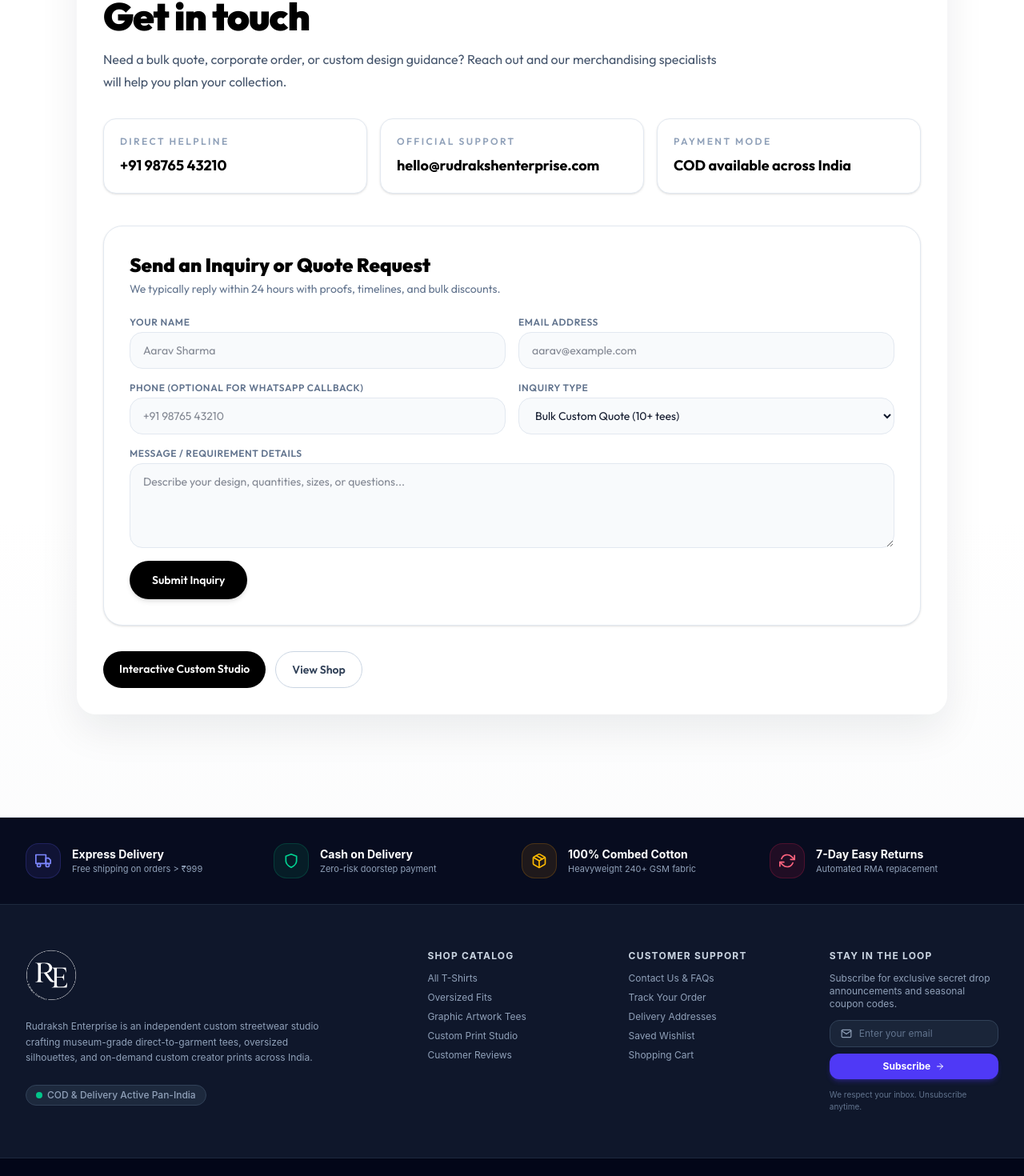
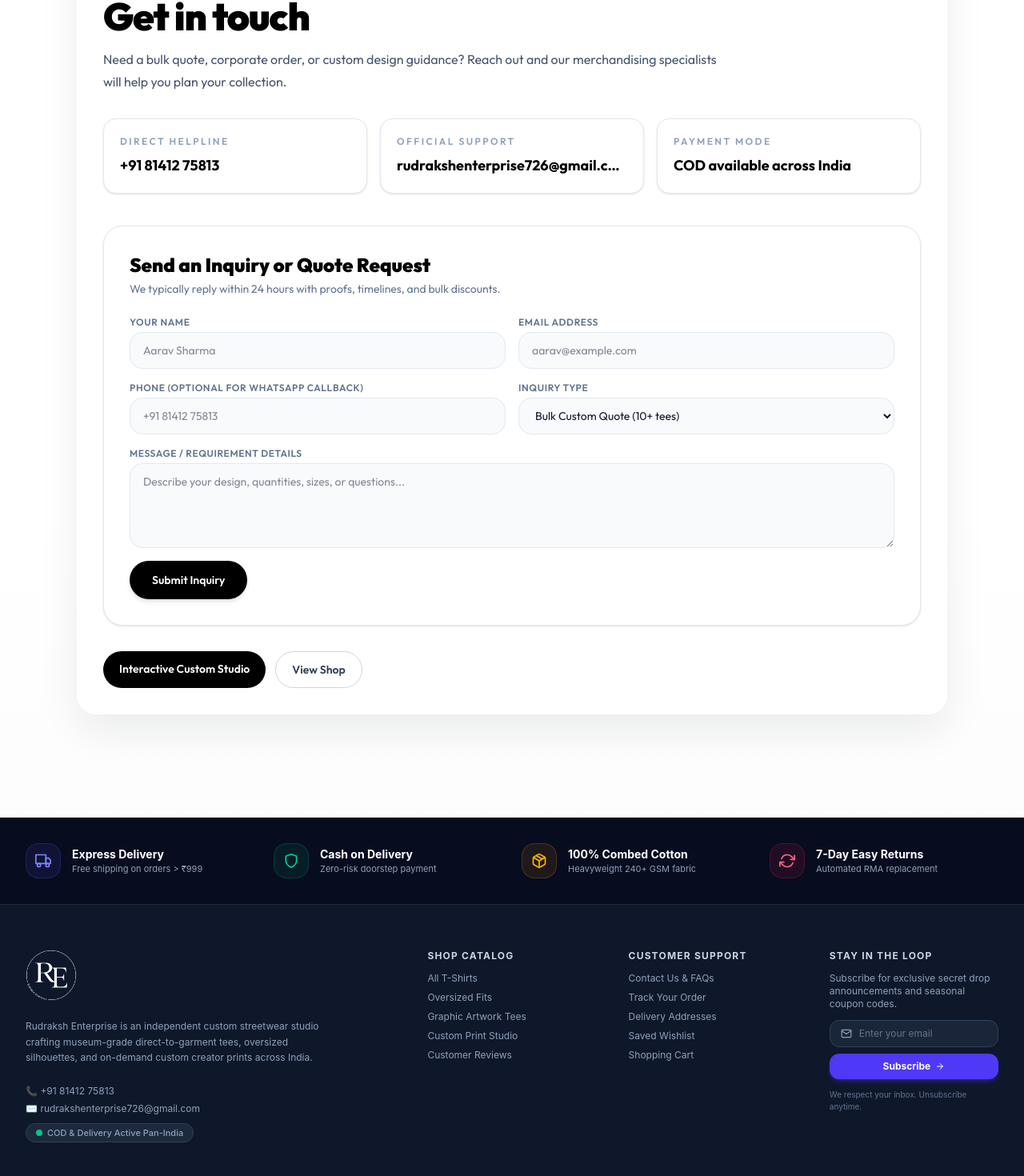
Before and after one commit to Falgunp07/E-commerce-T-Shirt-MERN-Stack, a React (Vite) app in the folder frontend/: page /contact in a window 1280 px wide. Shown: the part 222-1692 px from the top of the page at 80% size. Built offline with nearby package versions, Linux system fonts and the light colour scheme; no server answers.

Commit message:
feat: set official contact details (rudrakshenterprise726@gmail.com and +91 81412 75813)

```diff
--- a/frontend/src/components/Footer.jsx
+++ b/frontend/src/components/Footer.jsx
@@ -85,11 +85,19 @@ export default function Footer() {
             <p className="max-w-sm text-xs leading-relaxed text-slate-400">
               Rudraksh Enterprise is an independent custom streetwear studio crafting museum-grade direct-to-garment tees, oversized silhouettes, and on-demand custom creator prints across India.
             </p>
-            <div className="pt-2 flex items-center gap-3 text-xs text-slate-400">
-              <span className="inline-flex items-center gap-1.5 px-3 py-1 rounded-full bg-slate-800 border border-slate-700 font-medium">
-                <span className="h-2 w-2 rounded-full bg-emerald-400 animate-pulse"></span>
-                COD & Delivery Active Pan-India
-              </span>
+            <div className="pt-2 space-y-1.5 text-xs text-slate-400">
+              <a href="tel:+918141275813" className="flex items-center gap-2 hover:text-white transition">
+                <span>📞 +91 81412 75813</span>
+              </a>
+              <a href="mailto:rudrakshenterprise726@gmail.com" className="flex items-center gap-2 hover:text-white transition truncate">
+                <span>✉️ rudrakshenterprise726@gmail.com</span>
+              </a>
+              <div className="pt-1">
+                <span className="inline-flex items-center gap-1.5 px-3 py-1 rounded-full bg-slate-800 border border-slate-700 font-medium text-[11px]">
+                  <span className="h-2 w-2 rounded-full bg-emerald-400 animate-pulse"></span>
+                  COD &amp; Delivery Active Pan-India
+                </span>
+              </div>
             </div>
           </div>
 
--- a/frontend/src/pages/Checkout.jsx
+++ b/frontend/src/pages/Checkout.jsx
@@ -615,7 +615,7 @@ export default function Checkout() {
                   required
                   value={modalAddress.phone}
                   onChange={(e) => handleModalFieldChange('phone', e.target.value)}
-                  placeholder="e.g. 9876543210"
+                  placeholder="e.g. 8141275813"
                   className={`w-full rounded-xl border px-3.5 py-2.5 text-xs text-slate-800 outline-none transition ${fieldErrors.phone ? 'border-red-500 focus:border-red-500 bg-red-50/20' : 'border-slate-300 focus:border-brand-ink'}`}
                 />
                 {fieldErrors.phone && <p className="mt-1 text-[11px] font-semibold text-red-500">{fieldErrors.phone}</p>}
--- a/frontend/src/pages/Contact.jsx
+++ b/frontend/src/pages/Contact.jsx
@@ -33,13 +33,19 @@ export default function Contact() {
 
           <div className="mt-8 grid gap-4 md:grid-cols-3">
             {[
-              ['Direct Helpline', '+91 98765 43210'],
-              ['Official Support', 'hello@rudrakshenterprise.com'],
-              ['Payment Mode', 'COD available across India'],
-            ].map(([label, value]) => (
+              ['Direct Helpline', '+91 81412 75813', 'tel:+918141275813'],
+              ['Official Support', 'rudrakshenterprise726@gmail.com', 'mailto:rudrakshenterprise726@gmail.com'],
+              ['Payment Mode', 'COD available across India', null],
+            ].map(([label, value, href]) => (
               <div key={label} className="rounded-2xl border border-slate-200 bg-white p-5 shadow-sm">
                 <div className="text-xs font-semibold uppercase tracking-[0.2em] text-slate-400">{label}</div>
-                <div className="mt-2 text-lg font-bold text-brand-ink">{value}</div>
+                {href ? (
+                  <a href={href} className="mt-2 block text-base sm:text-lg font-bold text-brand-ink hover:text-indigo-600 transition truncate">
+                    {value}
+                  </a>
+                ) : (
+                  <div className="mt-2 text-base sm:text-lg font-bold text-brand-ink">{value}</div>
+                )}
               </div>
             ))}
           </div>
@@ -109,7 +115,7 @@ export default function Contact() {
                       value={form.phone}
                       onChange={(e) => setForm({ ...form, phone: e.target.value })}
                       className="mt-1 block w-full rounded-2xl border border-slate-200 bg-slate-50 px-4 py-3 text-sm text-slate-900 outline-none focus:border-brand-ink focus:bg-white"
-                      placeholder="+91 98765 43210"
+                      placeholder="+91 81412 75813"
                     />
                   </div>
                   <div>
--- a/frontend/src/pages/admin/AdminOrders.jsx
+++ b/frontend/src/pages/admin/AdminOrders.jsx
@@ -249,7 +249,7 @@ export default function AdminOrders() {
               </div>
               <div className="grid grid-cols-2 gap-4 border-b-2 border-slate-950 pb-4 text-[10px]">
                 <div><h5 className="font-black uppercase text-[9px] text-slate-500">Deliver To:</h5><p className="font-bold mt-1 text-xs">{selectedLabelOrder.customer?.name}</p><p className="text-slate-700 leading-tight mt-1">{selectedLabelOrder.customer?.address}</p><p className="text-slate-700 mt-1 font-bold">Phone: {selectedLabelOrder.customer?.phone}</p></div>
-                <div className="border-l-2 border-slate-950 pl-4"><h5 className="font-black uppercase text-[9px] text-slate-500">Shipped By:</h5><p className="font-bold mt-1 text-xs">RUDRAKSH ENTERPRISE LTD.</p><p className="text-slate-700 leading-tight mt-1">Warehouse Sector 4, Bangalore, India</p><p className="text-slate-700 mt-1 font-bold">GSTIN: 29AABCX1209B1ZN</p></div>
+                <div className="border-l-2 border-slate-950 pl-4"><h5 className="font-black uppercase text-[9px] text-slate-500">Shipped By:</h5><p className="font-bold mt-1 text-xs">RUDRAKSH ENTERPRISE</p><p className="text-slate-700 leading-tight mt-1">Ph: +91 81412 75813</p><p className="text-slate-700 leading-tight">rudrakshenterprise726@gmail.com</p><p className="text-slate-700 mt-1 font-bold">GSTIN: 29AABCX1209B1ZN</p></div>
               </div>
               <div className="flex justify-between items-center text-[10px] pt-2">
                 <div><p className="text-slate-500 font-bold uppercase">Weight</p><p className="font-bold text-xs mt-0.5">0.32 Kg (1 Apparel)</p></div>
```
Also changed, not shown: 1 other file (tests, documents, lock files or other folders).
